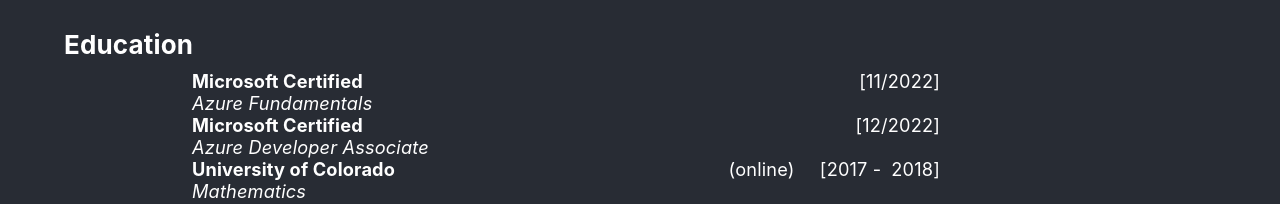
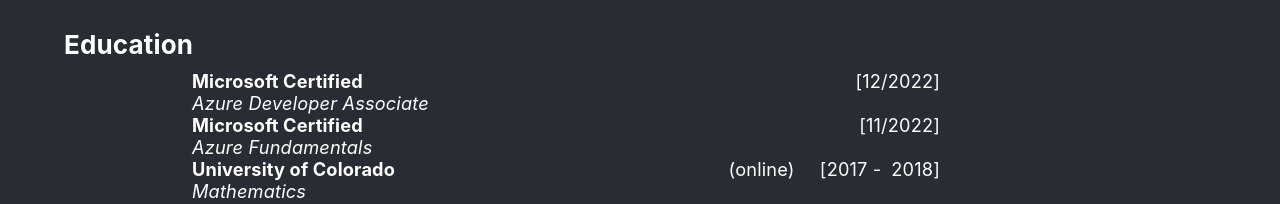
Before and after one commit to ajamrozek/resume, a React (Create React App) app in the folder resume-app/: page / in a window 1280 px wide. Shown: the part 504-708 px from the top of the page. Built offline with nearby package versions, Linux system fonts and the light colour scheme.

Commit message:
dropped sorting and hardcoded order of education

```diff
--- a/resume-app/src/App.js
+++ b/resume-app/src/App.js
@@ -39,7 +39,6 @@ class App extends Component {
     }
 
     var educationTemplate = props.education
-      .sort((a, b) => a.end.slice(-4) < b.end.slice(-4) ? 1 : -1)
       .map((edu, idx) => <div key={"edu" + idx} className={"summary education"}>
         <span className="name">{edu.name}</span>
         <span className="right">
--- a/resume-app/src/resume.json
+++ b/resume-app/src/resume.json
@@ -38,18 +38,18 @@
             "end": "11/2022"
         },
         {
+            "name": "University of Colorado",
+            "location": "online",
+            "field": "mathematics",
+            "start": "2017",
+            "end": "2018"
+        },
+        {
             "name": "DeVry University",
             "location": "Westminster, CO",
             "field": "Computer Information Systems",
             "start": "1999",
             "end": "2003"
-        },
-        {
-            "name": "University of Colorado",
-            "location": "online",
-            "field": "mathematics",
-            "start": "2017",
-            "end": "2018"
         }
     ],
     "jobs": [
```
